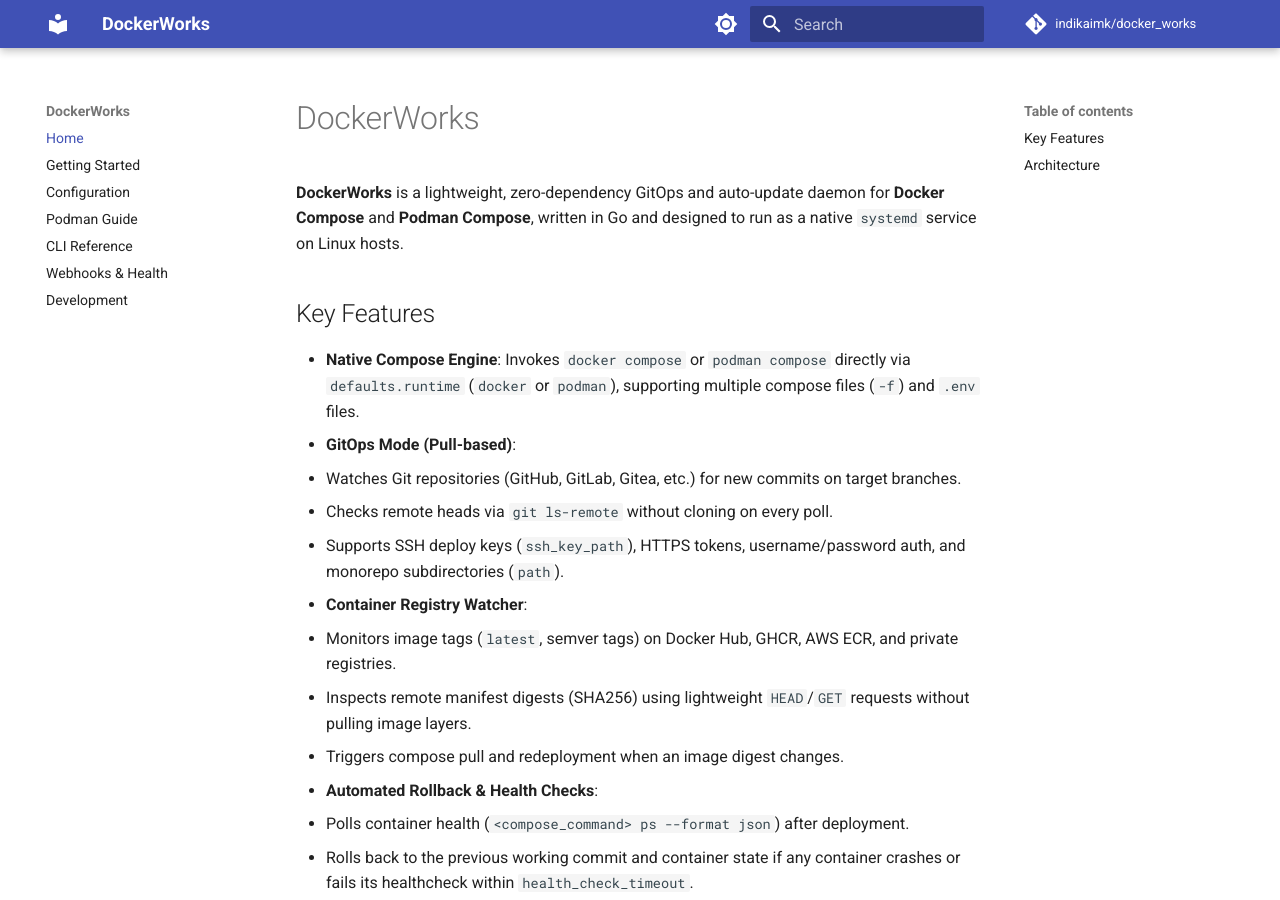
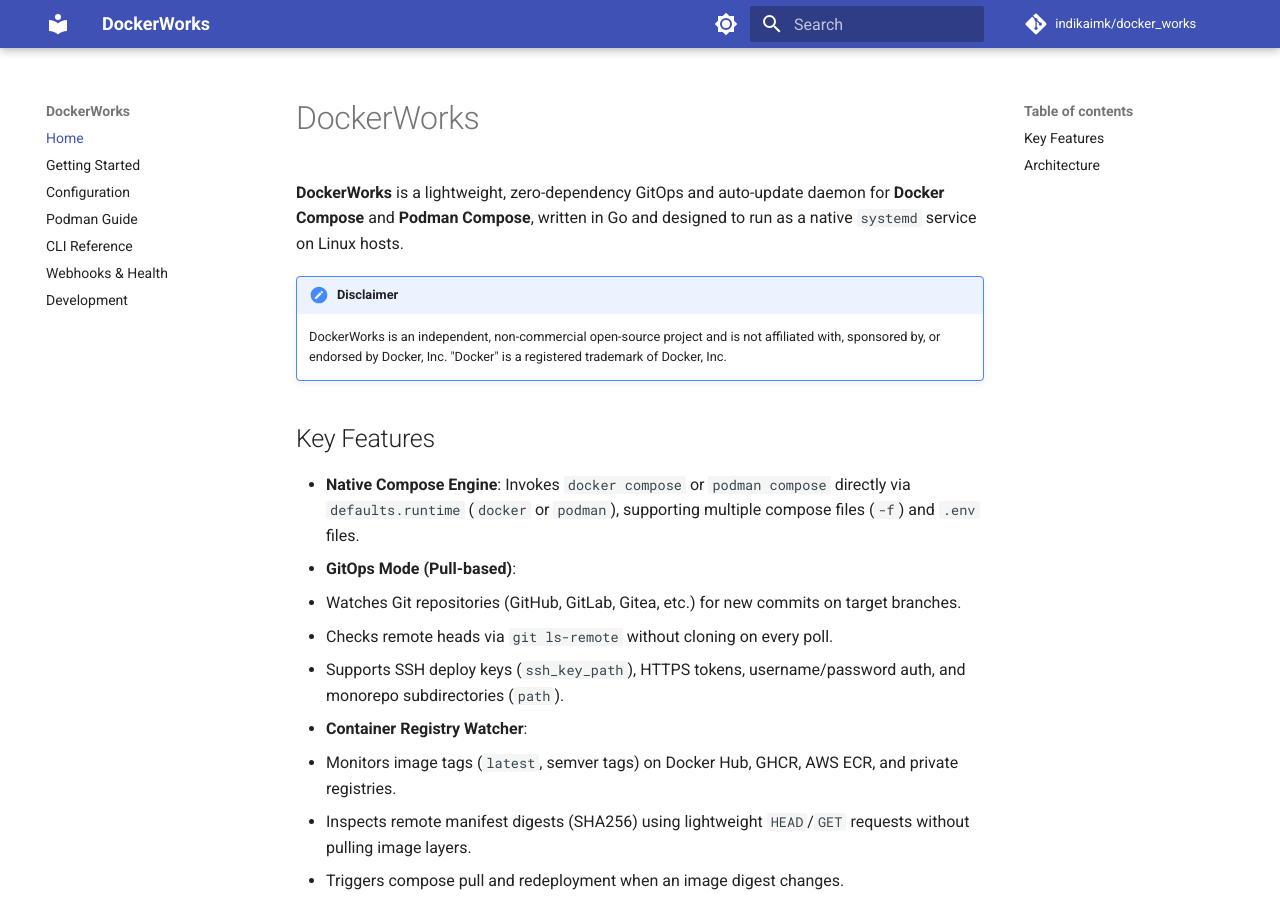
Before and after one commit to indikaimk/docker_works, an MkDocs documentation site: the page built from docs/index.md, in a window 1280 px wide and 900 px high. Built offline with MkDocs 1.6.1 and Material for MkDocs 9.7.7, drawn with Linux system fonts in a browser that asks for light colours; comment, search, counter and statistics services are not loaded.

Commit message:
docs: add trademark disclaimer for DockerWorks

```diff
--- a/docs/index.md
+++ b/docs/index.md
@@ -1,6 +1,9 @@
 # DockerWorks
 
 **DockerWorks** is a lightweight, zero-dependency GitOps and auto-update daemon for **Docker Compose** and **Podman Compose**, written in Go and designed to run as a native `systemd` service on Linux hosts.
+
+!!! note "Disclaimer"
+    DockerWorks is an independent, non-commercial open-source project and is not affiliated with, sponsored by, or endorsed by Docker, Inc. "Docker" is a registered trademark of Docker, Inc.
 
 ## Key Features
 
```
Also changed, not shown: README.md (+2 -0 lines).
